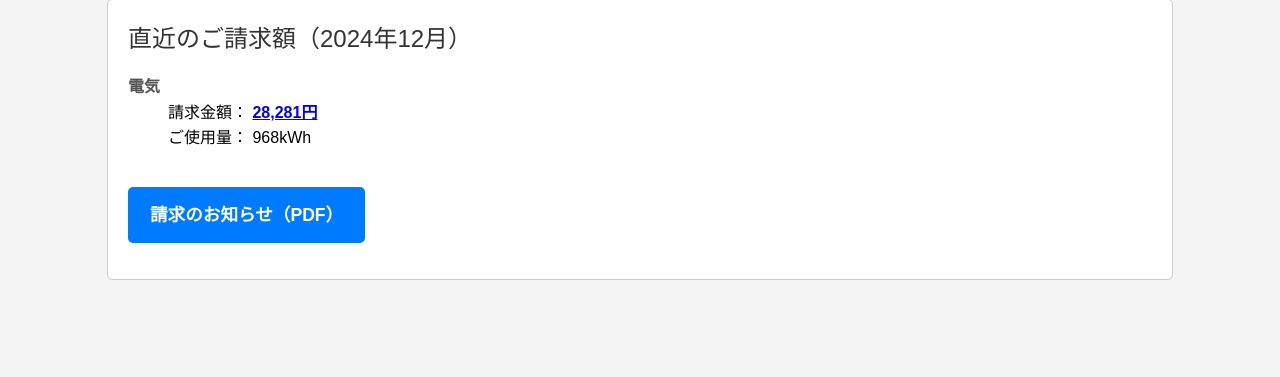
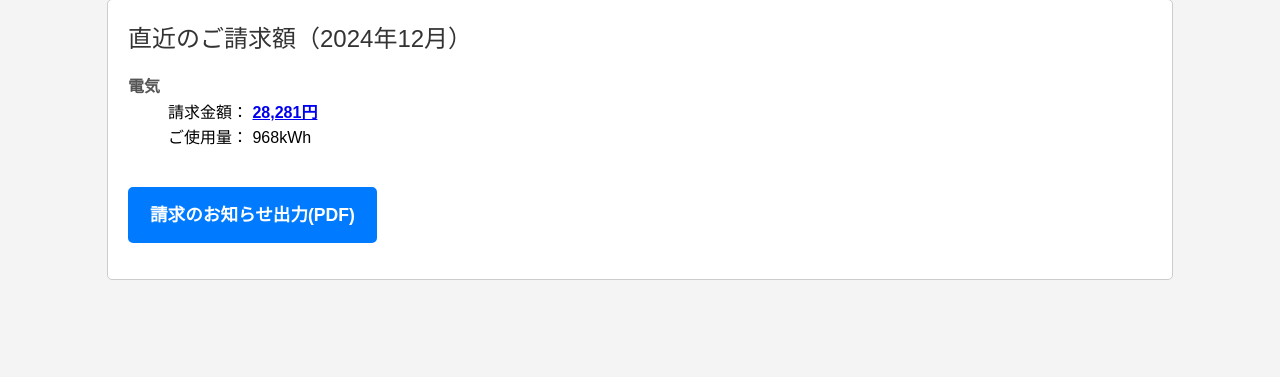
Before and after one commit to Forbusinessuseyukikoishiguro/gitstudy, a Flask app: page /page3 in a window 1280 px wide. Shown: the part 47-424 px from the top of the page. Run offline with Flask 3, Linux system fonts and the light colour scheme; the visitor is signed in with stand-in values (Sample User, id 1).

Commit message:
1/22 請求のお知らせ出力(PDF)に文言修正

```diff
--- a/templates/page3.html
+++ b/templates/page3.html
@@ -113,7 +113,7 @@
                     <ul>
                         <li>
                             <a href="http://192.168.200.190:8080/page4" class="pdf-button">
-                                <span>請求のお知らせ（PDF）</span>
+                                <span>請求のお知らせ出力(PDF)</span>
                             </a>
                         </li>
                     </ul>
```
